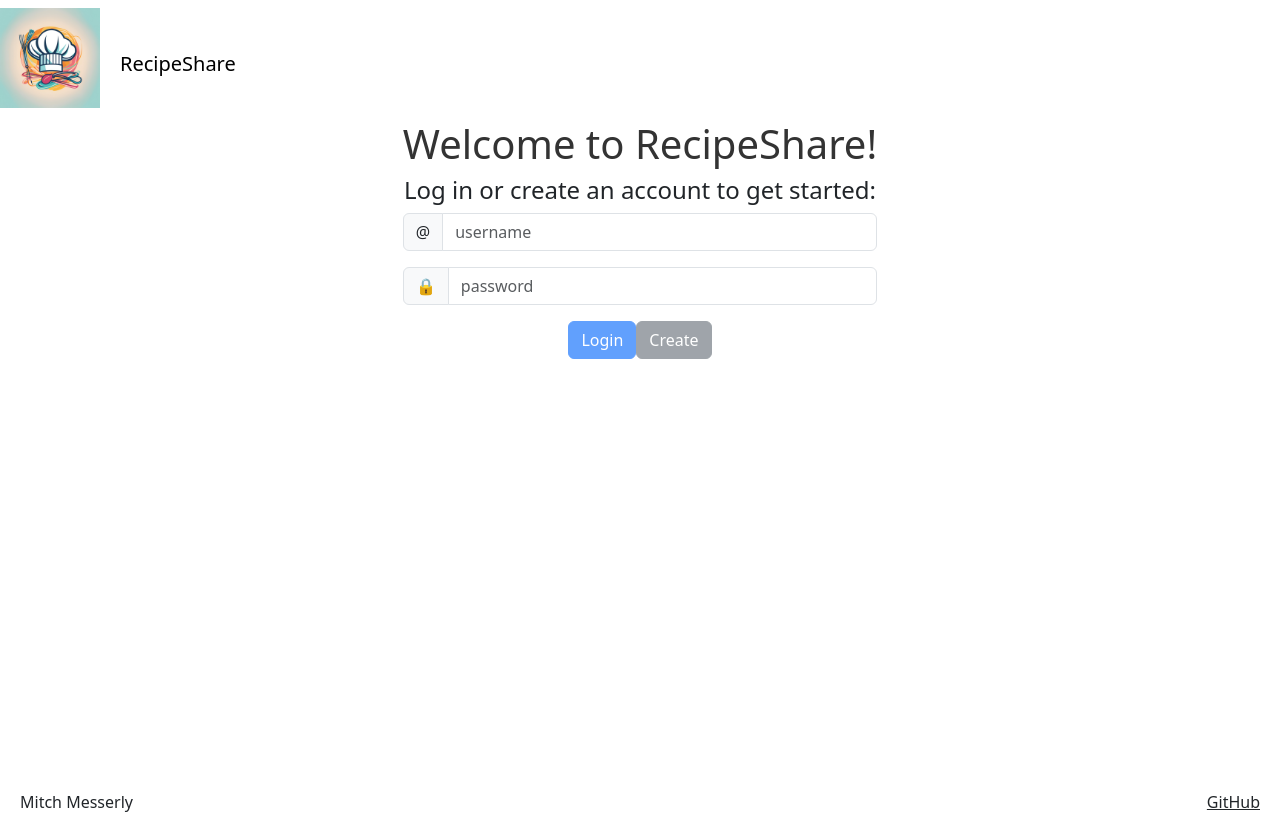
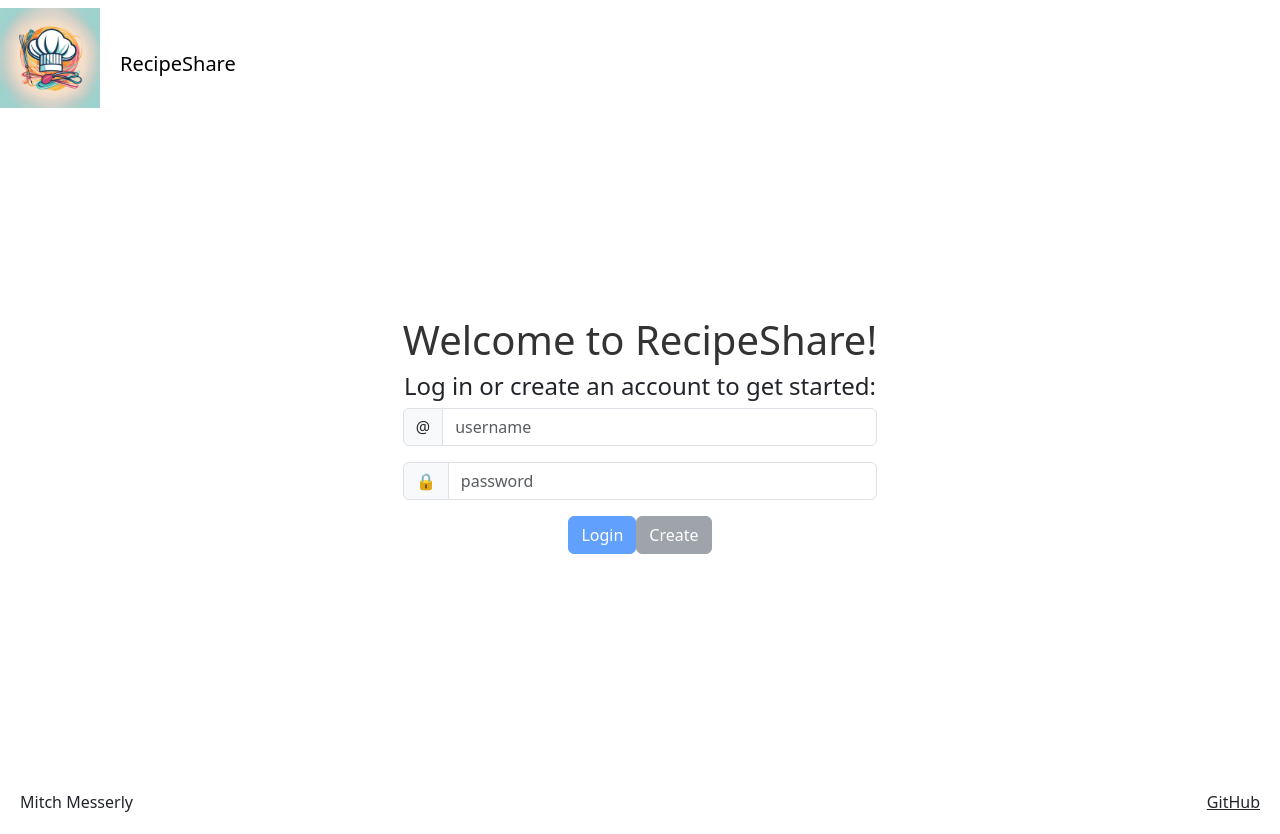
Before and after one commit to M1tchM355/startup, a React (Vite) app: page / in a window 1280 px wide. Built offline with nearby package versions, Linux system fonts and the light colour scheme; no server answers.

Commit message:
changed main padding

```diff
--- a/src/app.css
+++ b/src/app.css
@@ -19,7 +19,7 @@ main {
     display: flex;
     flex-direction: column;
     align-items: center;
-    justify-content: flex-start;
+    justify-content: space-around;
 }
 
 .navbar-nav {
```
